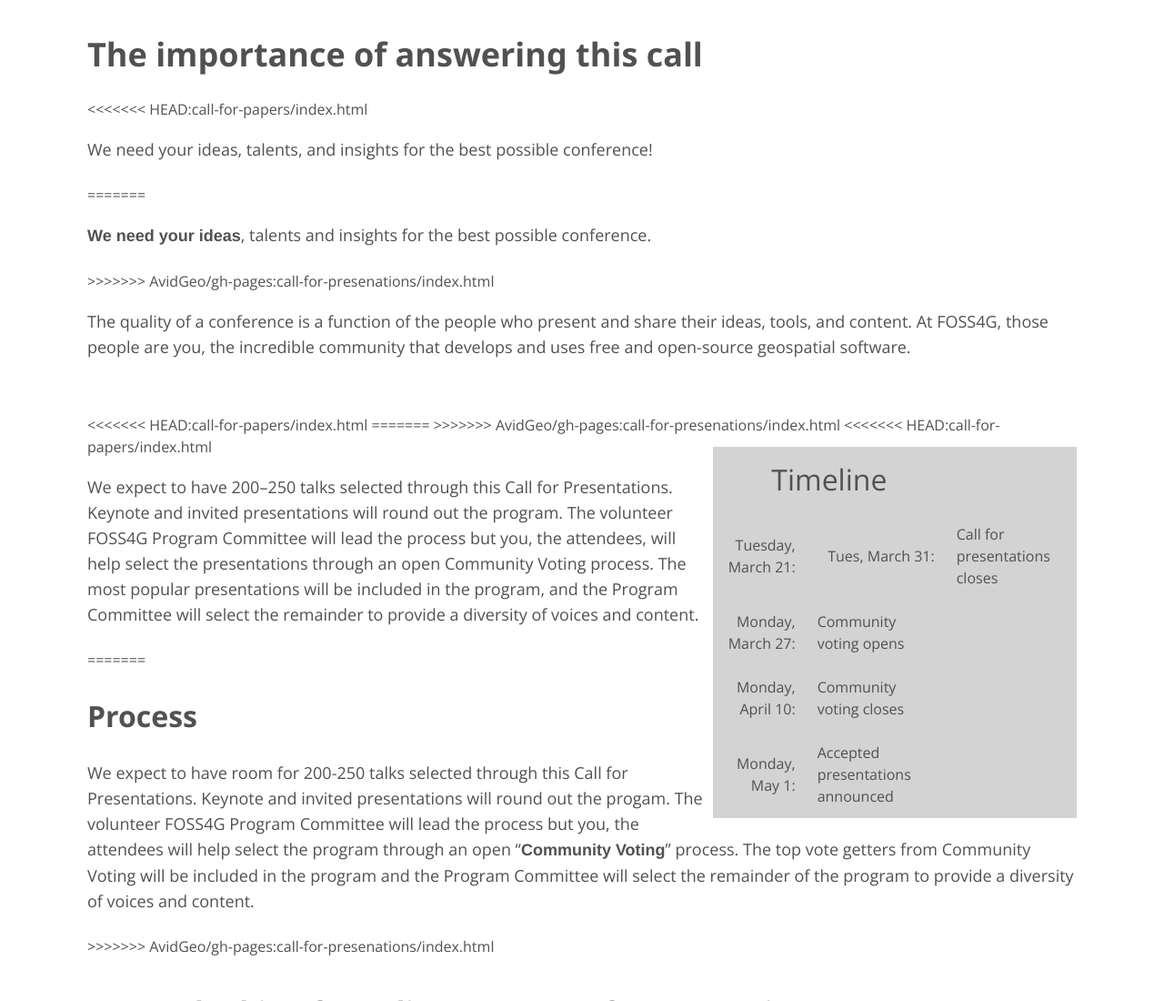
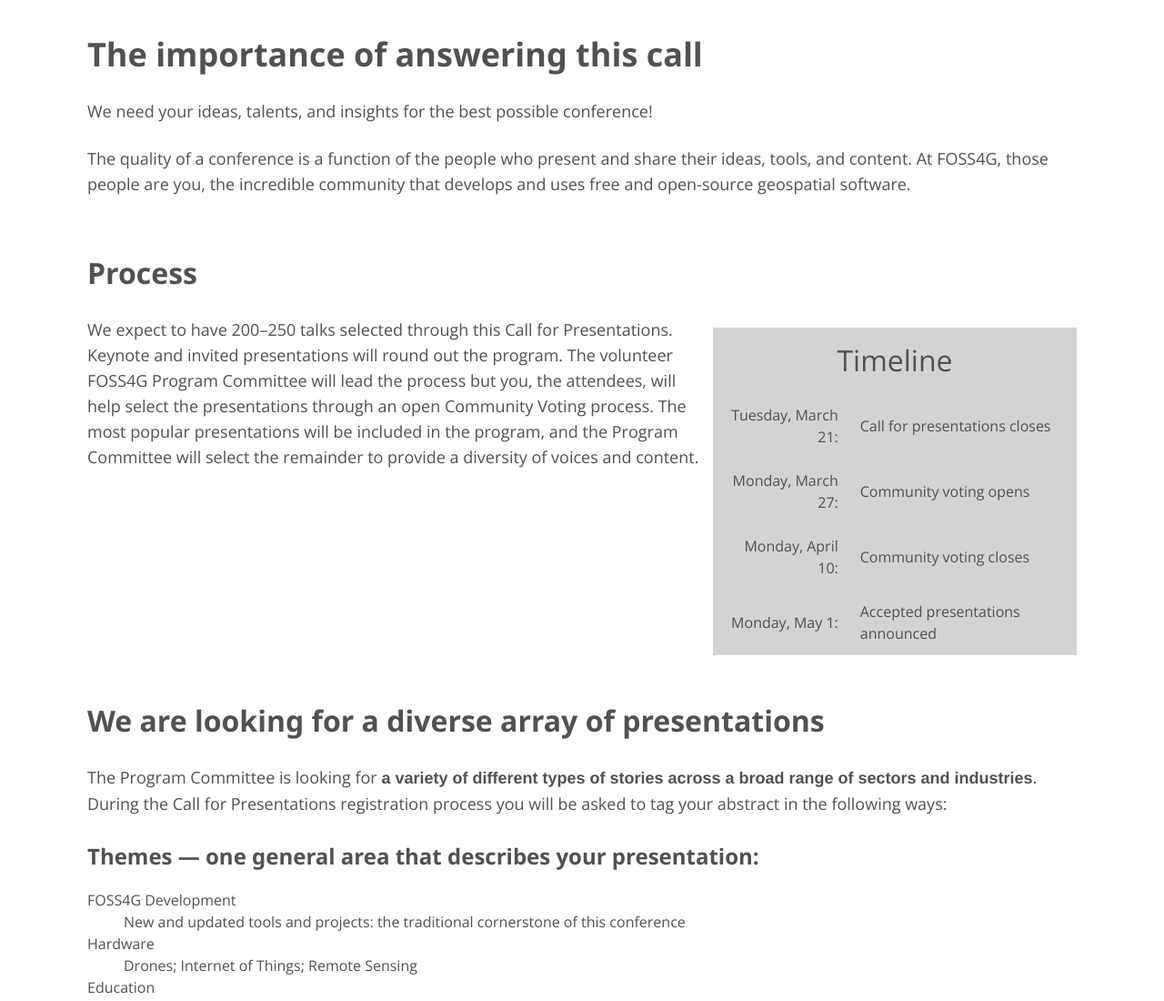
Before and after one commit to AvidGeo/foss4g2017-dev, a Jekyll site: the page built from call-for-presentations/index.html, in a window 1280 px wide and 1400 px high. Shown: the part 300-1400 px from the top of the window at 91% size. Built offline with Jekyll 4.4.1, drawn with Linux system fonts in a browser that asks for light colours; some of the changed text lies outside the part shown.

Commit message:
Corrected spelling of call-for-presentations; updated text of call-for-presentations/index.html
Corrected spelling of call-for-presentations; updated text of
call-for-presentations/index.html

```diff
--- a/call-for-presenations/index.html
+++ b/call-for-presentations/index.html
@@ -2,30 +2,23 @@
 layout: default-topic
 title: Call For Presentations
 image:
-  feature: boston-map.gif
+  feature: boston-map-2.png
 ---
 <div class="sections">
     <h1>The importance of answering this call</h1>
 
-<<<<<<< HEAD:call-for-papers/index.html
     <p>We need your ideas, talents, and insights for the best possible conference!</p>
-=======
-    <p><strong>We need your ideas</strong>, talents and insights for the best possible conference.</p>
->>>>>>> AvidGeo/gh-pages:call-for-presenations/index.html
 
     <p>The quality of a conference is a function of the people who present and share their ideas, tools,  and content. At FOSS4G, those people are  you, the incredible community that develops and uses free and open-source geospatial software.</p>
 </div>
 <div class="sections">
+    <h2>Process</h2>
     <table class="tbgrey floatr">
         <tr>
             <td class="tbhead" colspan="2">Timeline</td>
         </tr>
         <tr>
-<<<<<<< HEAD:call-for-papers/index.html
             <td class="tright">Tuesday, March 21:</td>
-=======
-            <td class="tright">Tues, March 31:</td>
->>>>>>> AvidGeo/gh-pages:call-for-presenations/index.html
             <td>Call for presentations closes</td>
         </tr>
         <tr>
@@ -41,14 +34,7 @@
             <td>Accepted presentations announced</td>
         </tr>
     </table>
-<<<<<<< HEAD:call-for-papers/index.html
     <p>We expect to have 200–250 talks selected through this Call for Presentations. Keynote and invited presentations will round out the program. The volunteer FOSS4G Program Committee will lead the process but you, the attendees, will help select the presentations through an open Community Voting process. The most popular presentations will be included in the program, and the Program Committee will select the remainder to provide a diversity of voices and content.</p>
-=======
-    <h2>Process</h2>
-    <p>We expect to have room for 200-250 talks selected through this Call for Presentations. Keynote and invited presentations will round out the progam. The volunteer FOSS4G Program Committee will lead the process but you, the attendees will help select
-        the program through an open “<strong>Community Voting</strong>” process. The top vote getters from Community Voting will be included in the program and the Program Committee will select the remainder of the program to provide a diversity of voices
-        and content.</p>
->>>>>>> AvidGeo/gh-pages:call-for-presenations/index.html
     <div class="floatc"></div>
 </div>
 <div class="sections">
@@ -72,54 +58,13 @@
     </dl>
     <h4>Topics — one or more FOSS4G-focused subjects covered by your presention:</h4>
     <ul>
-<<<<<<< HEAD:call-for-papers/index.html
         <li>Adoption</li>
         <li>Use cases and applications</li>
         <li>Research</li>
         <li>Lessons learned</li>
-=======
-        <li>FOSS4G project updates and development, the traditional cornerstone of this conference</li>
-        <li>Stories about the adoption of FOSS4G technology within business, government and academia</li>
-        <li>Stories about use cases and applications that are powered by FOSS4G technology</li>
-        <li>Research that involves and employs FOSS4G tech</li>
-        <li>Lessons learned from adopting &amp; using FOSS4G tools</li>
-    </ul>
-    <h4>Themes</h4>
-    <ul>
-        <li>FOSS4G Development:
-            <ul class="nbull">
-                <li>Updates on existing projects, new FOSS4G tool/projects</li>
-            </ul>
-        </li>
-        <li>New &amp; Related Technologies:
-            <ul class="nbull">
-                <li>Drones, R, IoT, connectors, satellite data, machine learning</li>
-            </ul>
-        </li>
-        <li>Education:
-            <ul class="nbull">
-                <li>Research, curriculum, K-12</li>
-            </ul>
-        </li>
-        <li>Business:
-            <ul class="nbull">
-                <li>Products powered by FOSS4G, business adoption</li>
-            </ul>
-        </li>
-        <li>Government &amp; Policy:
-            <ul class="nbull">
-                <li>Local, state, federal agency use; policy and planning support</li>
-            </ul>
-        </li>
-        <li>Sciences &amp; Related Topics:
-            <ul class="nbull">
-                <li>Climate, natural resources, environment, logistics, analytics</li>
-            </ul>
-        </li>
->>>>>>> AvidGeo/gh-pages:call-for-presenations/index.html
     </ul>
     <h2>Academic presentation guidance</h2>
     <p>Coming Soon</p>
-    <h2>Submit a Presentation</h2>
-    <p><strong>Submission will open up by the end of January</strong></p>
+    <h2>Submit a paper</h2>
+    <p>Coming Soon</p>
 </div>
```
